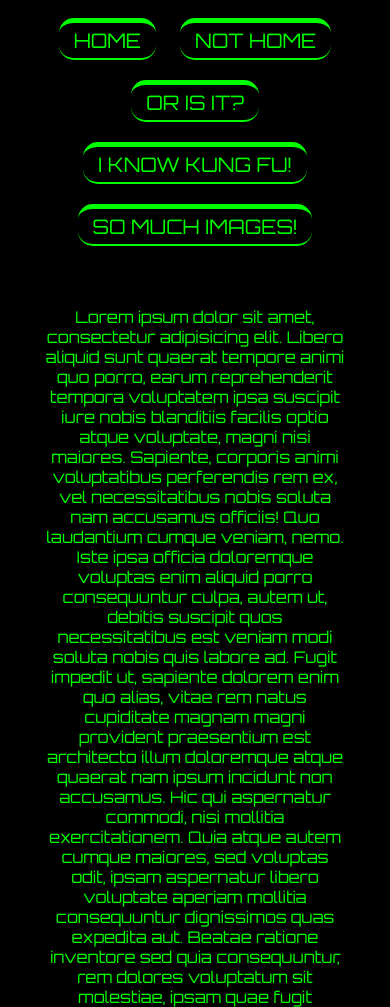
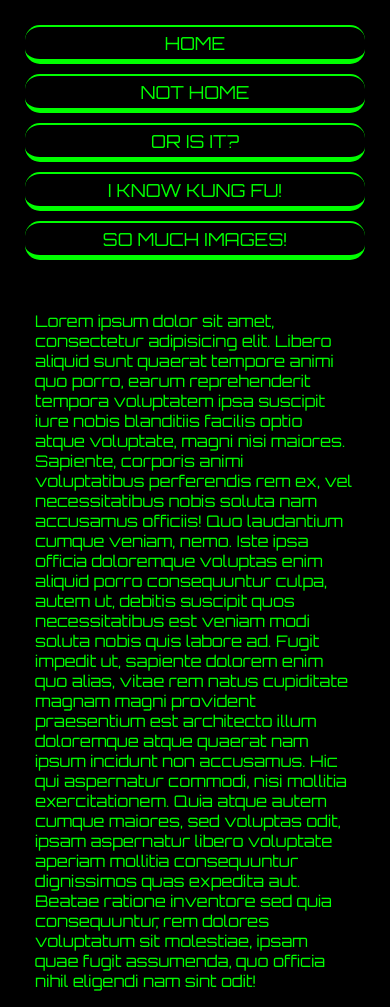
Before and after one commit to Fully34/responsive-design-exercise-rU, a plain HTML site: page index.html in a window 390 px wide. Shown: the top 1007 px of the page. Drawn offline with Linux system fonts and the light colour scheme.

Commit message:
done with responsive project

```diff
--- a/index.html
+++ b/index.html
@@ -5,6 +5,7 @@
     <title>Responsive design practice</title>
     <link rel="stylesheet" href="main.css">
     <link href='http://fonts.googleapis.com/css?family=Orbitron' rel='stylesheet' type='text/css'>
+    <link rel="stylesheet" href="normalize.css">
 </head>
 <body>
 
@@ -26,7 +27,7 @@
         </div>
     </div>
 
-    <div class="container clearfix">
+    <div class="text-container clearfix">
         <p class="text-content">Lorem ipsum dolor sit amet, consectetur adipisicing elit. Libero aliquid sunt quaerat tempore animi quo porro, earum reprehenderit tempora voluptatem ipsa suscipit iure nobis blanditiis facilis optio atque voluptate, magni nisi maiores. Sapiente, corporis animi voluptatibus perferendis rem ex, vel necessitatibus nobis soluta nam accusamus officiis! Quo laudantium cumque veniam, nemo. Iste ipsa officia doloremque voluptas enim aliquid porro consequuntur culpa, autem ut, debitis suscipit quos necessitatibus est veniam modi soluta nobis quis labore ad. Fugit impedit ut, sapiente dolorem enim quo alias, vitae rem natus cupiditate magnam magni provident praesentium est architecto illum doloremque atque quaerat nam ipsum incidunt non accusamus. Hic qui aspernatur commodi, nisi mollitia exercitationem. Quia atque autem cumque maiores, sed voluptas odit, ipsam aspernatur libero voluptate aperiam mollitia consequuntur dignissimos quas expedita aut. Beatae ratione inventore sed quia consequuntur, rem dolores voluptatum sit molestiae, ipsam quae fugit assumenda, quo officia nihil eligendi nam sint odit!</p>
         <p class="text-content">Lorem ipsum dolor sit amet, consectetur adipisicing elit. Commodi beatae, saepe corporis dolores, accusantium quaerat architecto unde, earum error doloribus repellat nam iusto cupiditate fugit. Dolor nihil inventore pariatur natus, animi earum facilis perspiciatis hic obcaecati nam ratione quia, similique doloremque sit perferendis, tenetur laboriosam? Quidem illum totam praesentium doloremque consequatur atque omnis laborum molestias id tempore maiores magnam, eveniet veritatis voluptate enim nesciunt fugit assumenda! Reiciendis fugiat quo officia commodi. Incidunt ipsam, quam molestias totam soluta laboriosam unde, veritatis provident nemo quia illum esse, ullam distinctio nam porro deleniti odio, deserunt. Minus molestiae quas iusto perspiciatis inventore dolorum nobis magni voluptates laborum, iure dolore amet id velit quod ipsum asperiores beatae repellendus voluptas cumque deserunt sed quae qui error. Velit beatae officia iure saepe animi dignissimos qui natus nemo quo. Facere, qui deserunt aut quia temporibus non suscipit ullam, laboriosam illo nihil praesentium dignissimos, labore. Inventore vitae aperiam quasi!</p>
         <p class="text-content">Lorem ipsum dolor sit amet, consectetur adipisicing elit. Nemo ipsum, harum temporibus sed. Asperiores corporis facere quae architecto voluptatibus ducimus, accusantium amet eligendi maxime consequuntur ad deserunt veniam, esse vero non dicta delectus sint. Corrupti cumque, eius laboriosam et ea mollitia, natus libero ducimus sint! Cumque minima quos nihil a! Alias eveniet totam repellat neque perspiciatis delectus placeat asperiores, ex ipsum corrupti voluptas, dolorum eum similique accusantium, sed ipsam ratione nam quae blanditiis, labore eius minus repudiandae nulla itaque. Repellat, iste. Amet, odio sit excepturi id officia voluptatum quae? Nostrum enim possimus vel, iste sed maiores modi at molestias aperiam animi! Voluptate ullam, consequuntur dolorem. Officia facilis, dolore quisquam expedita qui libero architecto doloribus accusantium quam voluptas velit non, hic deserunt magnam sunt quasi earum, reiciendis asperiores quaerat atque minus tempore ea natus adipisci? Id qui dolore dolorem beatae iure est, inventore aut accusamus nam aspernatur veritatis laboriosam consequuntur voluptates.</p>
--- a/main.css
+++ b/main.css
@@ -25,25 +25,22 @@ body {
     display: block;
     position: relative;
     max-width: 960px;
-    /*border: 1px solid black;*/
-    /*border-radius: 5px;*/
     text-align: center;
     margin: 0 auto;
 }
 
 .nav-link {
     display: inline-block;
-    padding: 10px;
     font-family: orbitron, sans-sarif;
 }
 
 .nav-link a{
     text-decoration: none;
-    font-size: 20px;
+    font-size: 18px;
     padding: 5px 15px;
 }
 
-.nav-link a:hover {
+a.nav-link:hover {
     color: black;
     background-color: #00ff00;
     border-top: 5px solid black;
@@ -71,9 +68,9 @@ body {
 }
 
 .text-content {
-    padding: 15px;
     color: #00ff00;
     font-family: orbitron, sans-sarif;
+    padding: 0 15px;
 }
 
 /*===========================================================================*/
@@ -83,7 +80,7 @@ body {
 .container {
     max-width: 960px;
     margin: 20px auto;
-    padding: 0 20px;
+/*    padding: 0 20px;*/
     text-align: center;
 }
 
@@ -92,8 +89,50 @@ body {
     padding: 10px;
 }
 
+.large-img {
+    width: 100%;
+}
 
 
 /*===========================================================================*/
                         /* ~~~ RESPONSIVE ~~~ */
 /*===========================================================================*/
+
+
+@media (max-width: 915px) {
+    .nav-link{
+        display: block;
+        padding: 5px;
+    }
+
+    .nav-style a {
+        border-top: 2px solid #00FF00;
+        border-bottom: 5px solid #00FF00;
+    }
+
+    a.nav-link:hover {
+        color: black;
+        background-color: #00ff00;
+        border-top: 5px solid #00FF00;
+        border-bottom: 2px solid #00FF00;
+        border-radius: 15px;
+    }
+}
+
+@media (max-width: 515px) {
+    .pic-container {
+        display:block;
+    }
+}
+
+@media (max-width: 960px) {
+    .container{
+        padding: 0 20px;
+    }
+    .navbar {
+        padding: 20px;
+    }
+    .text-container {
+        padding: 0 20px;
+    }
+}
```
